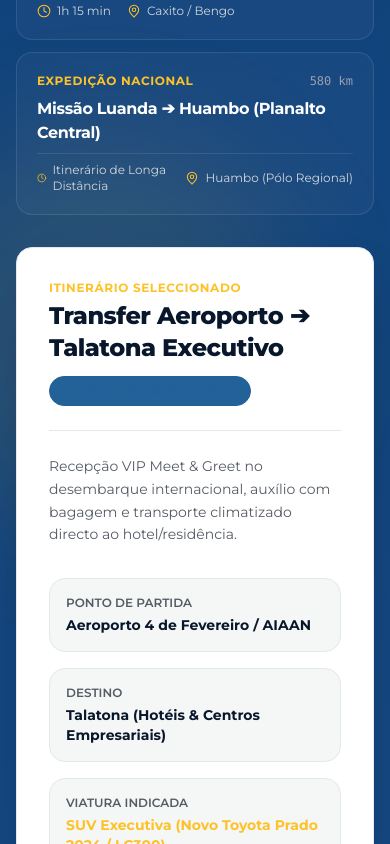
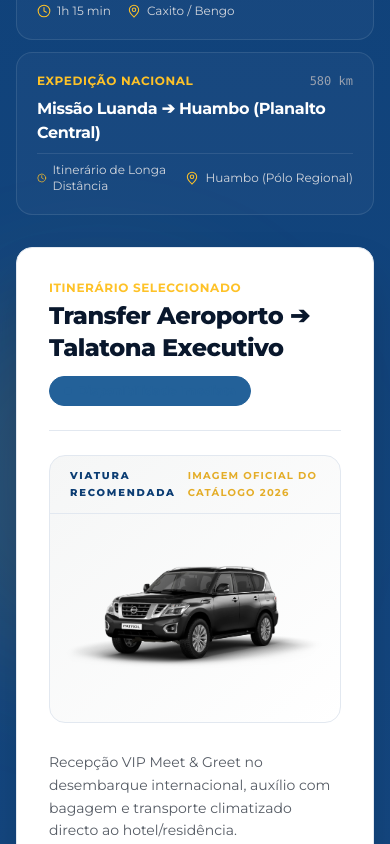
Before and after one commit to kamukotelo/grupopedek-one, a React (Vite) app: page /rotas in a window 390 px wide. Shown: the part 1156-2000 px from the top of the page. Built offline with nearby package versions, Linux system fonts and the light colour scheme; no server answers.

Commit message:
feat: refine hero and use official route vehicle images

```diff
--- a/src/components/sections/Hero.tsx
+++ b/src/components/sections/Hero.tsx
@@ -177,6 +177,52 @@ export const Hero: React.FC = () => {
           </p>
         </div>
 
+        {/* Compact differentiators restored to the upper-left hero area. */}
+        <div className="mb-6 grid max-w-4xl gap-3 sm:grid-cols-2">
+          {[
+            { Icon: Support24Icon, title: t('hero.featureSupportTitle'), detail: t('hero.featureSupportDetail') },
+            { Icon: PremiumFleetIcon, title: t('hero.featureFleetTitle'), detail: t('hero.featureFleetDetail') },
+            { Icon: ChauffeurIcon, title: t('hero.featureDriversTitle'), detail: t('hero.featureDriversDetail') },
+            { Icon: AngolaCoverageIcon, title: t('hero.featureCoverageTitle'), detail: t('hero.featureCoverageDetail') },
+          ].map(({ Icon, title, detail }) => (
+            <div key={title} className="group flex min-h-[64px] items-center gap-3 rounded-xl border border-white/12 bg-[#09172C]/82 px-4 py-3 shadow-[0_10px_28px_rgba(4,16,38,.2)] backdrop-blur-md transition-colors hover:bg-[#09172C]/95">
+              <div className="grid h-10 w-10 shrink-0 place-items-center rounded-lg border border-[#FEC228]/45 bg-[#0C3D73] text-[#FEC228] transition-transform duration-300 group-hover:-translate-y-0.5">
+                <Icon className="h-6 w-6 stroke-[1.7]" />
+              </div>
+              <div className="min-w-0">
+                <h3 className="text-[11px] font-extrabold uppercase leading-tight tracking-[0.02em] text-white sm:text-xs">{title}</h3>
+                <p className="mt-0.5 whitespace-pre-line text-[11px] leading-snug text-white/72">{detail}</p>
+              </div>
+            </div>
+          ))}
+        </div>
+
+        <div className="flex flex-wrap items-center gap-4">
+          <button
+            type="button"
+            onClick={scrollToBooking}
+            className="btn-primary text-sm font-bold py-4 px-8 shadow-xl flex items-center gap-2.5 cursor-pointer relative overflow-hidden group hover:shadow-[0_0_30px_rgba(254,194,40,0.45)] hover:scale-[1.03] transition-all duration-300"
+          >
+            <span className="absolute inset-0 bg-gradient-to-r from-transparent via-white/20 to-transparent -translate-x-full group-hover:translate-x-full transition-transform duration-1000 ease-out pointer-events-none" />
+            <Car className="w-5 h-5" />
+            <span>{t('hero.ctaBooking')}</span>
+            <ChevronRight className="w-4 h-4 group-hover:translate-x-1 transition-transform" />
+          </button>
+
+          <button
+            type="button"
+            onClick={scrollToFleet}
+            className="btn-outline text-sm font-bold py-4 px-8 flex items-center gap-2 cursor-pointer hover:bg-white/10 hover:border-white hover:shadow-[0_0_20px_rgba(255,255,255,0.2)] hover:scale-[1.02] transition-all duration-300"
+          >
+            <span>{t('hero.ctaFleet')}</span>
+          </button>
+
+          <div className="flex items-center gap-3 pl-2 text-xs text-gray-300">
+            <div className="h-2.5 w-2.5 rounded-full bg-[#236199] animate-pulse"></div>
+            <span>{t('hero.trustFastSub')}</span>
+          </div>
+        </div>
+
           </div>
 
           <aside
@@ -249,53 +295,6 @@ export const Hero: React.FC = () => {
           </aside>
         </div>
 
-        {/* Operational differentiators — prepared from the approved flyer icon language. */}
-        <div className="mt-7 grid overflow-hidden rounded-2xl border border-white/10 bg-[#09172C]/92 shadow-[0_18px_45px_rgba(4,16,38,.24)] backdrop-blur-md sm:grid-cols-2 xl:grid-cols-4">
-          {[
-            { Icon: Support24Icon, title: t('hero.featureSupportTitle'), detail: t('hero.featureSupportDetail') },
-            { Icon: PremiumFleetIcon, title: t('hero.featureFleetTitle'), detail: t('hero.featureFleetDetail') },
-            { Icon: ChauffeurIcon, title: t('hero.featureDriversTitle'), detail: t('hero.featureDriversDetail') },
-            { Icon: AngolaCoverageIcon, title: t('hero.featureCoverageTitle'), detail: t('hero.featureCoverageDetail') },
-          ].map(({ Icon, title, detail }) => (
-            <div key={title} className="group flex min-h-[138px] items-center gap-4 border-white/10 px-5 py-6 transition-colors hover:bg-white/[0.05] sm:border-l first:border-l-0 xl:px-6">
-              <div className="grid h-16 w-16 shrink-0 place-items-center rounded-2xl border border-[#FEC228]/40 bg-[#0C3D73] text-[#FEC228] transition-transform duration-300 group-hover:-translate-y-1 group-hover:scale-105">
-                <Icon className="h-9 w-9 stroke-[1.65]" />
-              </div>
-              <div>
-                <h3 className="text-sm font-extrabold uppercase tracking-[0.02em] text-white">{title}</h3>
-                <p className="mt-1 whitespace-pre-line text-sm leading-snug text-white/80">{detail}</p>
-              </div>
-            </div>
-          ))}
-        </div>
-
-        {/* Actions remain directly below the four-benefit strip. */}
-        <div className="mt-6 flex flex-wrap items-center gap-4">
-          <button
-            type="button"
-            onClick={scrollToBooking}
-            className="btn-primary text-sm font-bold py-4 px-8 shadow-xl flex items-center gap-2.5 cursor-pointer relative overflow-hidden group hover:shadow-[0_0_30px_rgba(254,194,40,0.45)] hover:scale-[1.03] transition-all duration-300"
-          >
-            <span className="absolute inset-0 bg-gradient-to-r from-transparent via-white/20 to-transparent -translate-x-full group-hover:translate-x-full transition-transform duration-1000 ease-out pointer-events-none" />
-            <Car className="w-5 h-5" />
-            <span>{t('hero.ctaBooking')}</span>
-            <ChevronRight className="w-4 h-4 group-hover:translate-x-1 transition-transform" />
-          </button>
-
-          <button
-            type="button"
-            onClick={scrollToFleet}
-            className="btn-outline text-sm font-bold py-4 px-8 flex items-center gap-2 cursor-pointer hover:bg-white/10 hover:border-white hover:shadow-[0_0_20px_rgba(255,255,255,0.2)] hover:scale-[1.02] transition-all duration-300"
-          >
-            <span>{t('hero.ctaFleet')}</span>
-          </button>
-
-          <div className="flex items-center gap-3 text-xs text-gray-300 pl-2">
-            <div className="w-2.5 h-2.5 rounded-full bg-[#236199] animate-pulse"></div>
-            <span>{t('hero.trustFastSub')}</span>
-          </div>
-        </div>
-
         {/* Client logos use one continuous light stage so every official colourway
             remains legible without introducing individual logo cards. */}
         <div className="mt-6 rounded-2xl bg-white px-5 py-5 shadow-[0_18px_45px_rgba(4,16,38,0.24)] sm:px-8">
--- a/src/components/sections/RouteEstimator.tsx
+++ b/src/components/sections/RouteEstimator.tsx
@@ -2,6 +2,7 @@ import React, { useState } from 'react';
 import { useTranslation } from 'react-i18next';
 import { Compass, Clock, MapPin, ArrowRight, ShieldCheck, Phone, CheckCircle2 } from 'lucide-react';
 import { generateQuickWhatsAppUrl } from '../../lib/whatsapp';
+import { PUBLIC_FLEET } from '../../data/fleetFlyer2026';
 
 interface RouteOption {
   id: string;
@@ -11,9 +12,17 @@ interface RouteOption {
   distance: string;
   estimatedTime: string;
   vehicle: string;
+  vehicleId: string;
   badge?: string;
   description: string;
 }
+
+const officialVehicleImages = new Map(
+  PUBLIC_FLEET.map((vehicle) => [vehicle.id, {
+    src: vehicle.primaryImage,
+    alt: `${vehicle.name} — imagem oficial do catálogo PEPEK 2026`,
+  }])
+);
 
 export const RouteEstimator: React.FC = () => {
   const { t } = useTranslation();
@@ -29,6 +38,7 @@ export const RouteEstimator: React.FC = () => {
       distance: '32 km',
       estimatedTime: '35 – 45 min',
       vehicle: 'SUV Executiva (Novo Toyota Prado 2024 / LC300)',
+      vehicleId: 'new-toyota-prado',
       badge: 'Mais Frequente',
       description: 'Recepção VIP Meet & Greet no desembarque internacional, auxílio com bagagem e transporte climatizado directo ao hotel/residência.'
     },
@@ -40,6 +50,7 @@ export const RouteEstimator: React.FC = () => {
       distance: '14 km',
       estimatedTime: '20 – 30 min',
       vehicle: 'Sedan / SUV de Luxo (Mercedes Classe S 2025 / Lexus 600)',
+      vehicleId: 'mercedes-class-s-2025',
       badge: 'Corpo Diplomático',
       description: 'Percurso com piloto treinado em protocolo de segurança e conduta discreta para diplomatas e delegações oficiais.'
     },
@@ -51,6 +62,7 @@ export const RouteEstimator: React.FC = () => {
       distance: '28 km',
       estimatedTime: '40 – 50 min',
       vehicle: '4x4 Todo-Terreno (Toyota Hilux Dupla Cabine / Fortuner)',
+      vehicleId: 'toyota-hilux',
       badge: 'Empresarial & Campo',
       description: 'Ideal para engenheiros, directores técnicos e visitas de inspecção fabril ou logística.'
     },
@@ -62,6 +74,7 @@ export const RouteEstimator: React.FC = () => {
       distance: '68 km',
       estimatedTime: '1h 15 min',
       vehicle: '4x4 / Pick-up (Toyota LC HZ / Mitsubishi L200)',
+      vehicleId: 'toyota-lc-hz',
       badge: 'Interprovincial Litoral',
       description: 'Viagem técnica ou institucional com viatura robusta e suporte operacional em tempo real.'
     },
@@ -73,12 +86,14 @@ export const RouteEstimator: React.FC = () => {
       distance: '580 km',
       estimatedTime: 'Itinerário de Longa Distância',
       vehicle: '4x4 / SUV de Longo Curso (Toyota LC V8 / Hilux 4x4)',
+      vehicleId: 'toyota-lc-v8-2021',
       badge: 'Expedição Nacional',
       description: 'Pacote completo de missão interprovincial com viatura revista, equipamento de emergência e assistência técnica em todo o percurso.'
     }
   ];
 
   const currentRoute = routes.find(r => r.id === selectedRouteId) || routes[0];
+  const currentVehicleImage = officialVehicleImages.get(currentRoute.vehicleId);
 
   return (
     <section id="rotas" className="section-padding bg-gradient-to-b from-[#0C3D73] to-[#174B86] text-white relative overflow-hidden">
@@ -185,6 +200,22 @@ export const RouteEstimator: React.FC = () => {
                   </div>
                 </div>
 
+                {currentVehicleImage && (
+                  <div className="mb-7 overflow-hidden rounded-2xl border border-[#E2E8F0] bg-gradient-to-br from-[#F5F6F6] to-white">
+                    <div className="flex items-center justify-between gap-3 border-b border-[#E2E8F0] px-5 py-3">
+                      <span className="text-[10px] font-extrabold uppercase tracking-[0.18em] text-[#0C3D73]">Viatura recomendada</span>
+                      <span className="text-[10px] font-bold uppercase tracking-[0.12em] text-[#E4AD28]">Imagem oficial do catálogo 2026</span>
+                    </div>
+                    <div className="relative h-52 sm:h-64">
+                      <img
+                        src={currentVehicleImage.src}
+                        alt={currentVehicleImage.alt}
+                        className="h-full w-full object-contain p-4 sm:p-5"
+                      />
+                    </div>
+                  </div>
+                )}
+
                 {/* Narrative */}
                 <p className="text-sm text-[#555B64] mb-8 leading-relaxed">
                   {currentRoute.description}
```
